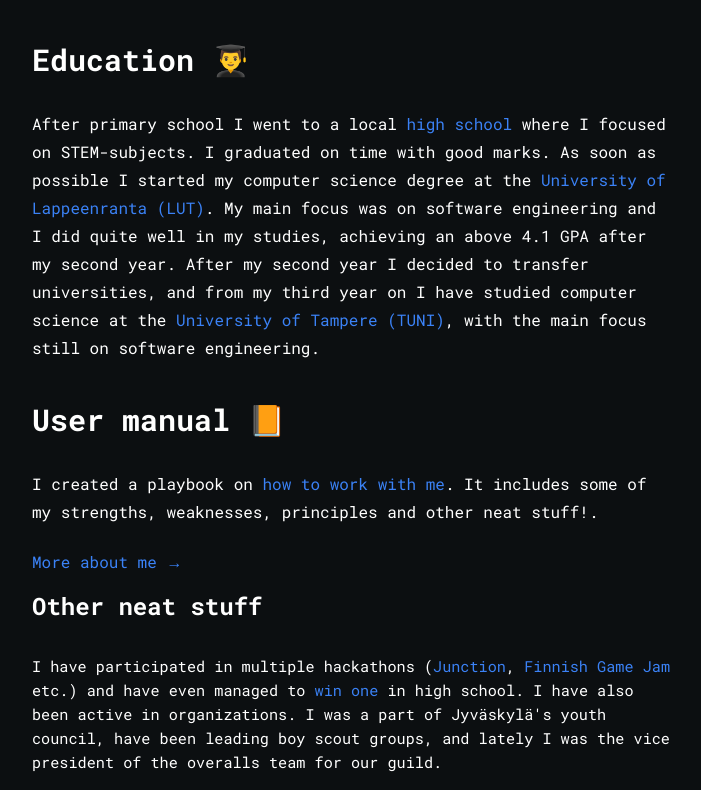
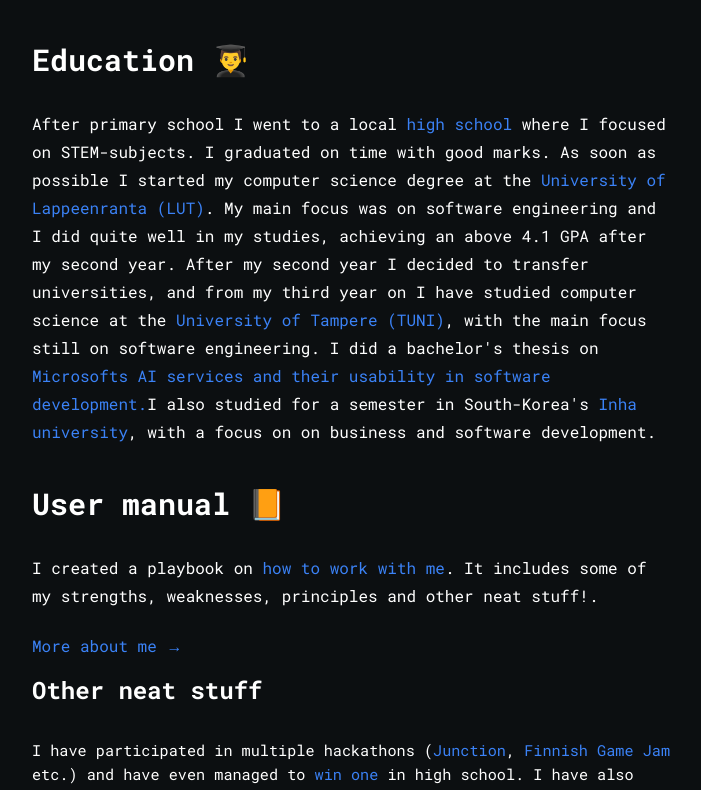
Before and after one commit to temevh/minimalisticPort, a Next.js app: page /about in a window 1280 px wide. Shown: the part 1070-1860 px from the top of the page, without its empty margins (288-989 px from the left). Built offline with nearby package versions, Linux system fonts and the light colour scheme.

Commit message:
updated about

```diff
--- a/src/app/about/components/Acollades.jsx
+++ b/src/app/about/components/Acollades.jsx
@@ -34,7 +34,7 @@
         </a>{" "}
         in high school. I have also been active in organizations. I was a part
         of Jyväskylä's youth council, have been leading boy scout groups, and
-        lately I was the vice president of the overalls team for our guild.
+        lately I was the vice president of the overalls team for our guild and currently I am working in the board of my guild as the übertutor.
       </p>
       <p className="text-base lg:mb-6 lg:mt-4 text-white">
         Check out my{" "}
--- a/src/app/about/components/Education.jsx
+++ b/src/app/about/components/Education.jsx
@@ -36,7 +36,19 @@
         >
           University of Tampere (TUNI)
         </a>
-        , with the main focus still on software engineering.
+        , with the main focus still on software engineering. I did a bachelor's thesis
+        on <a href="https://trepo.tuni.fi/handle/10024/225371"
+          className="text-blue-500 hover:text-blue-400 hover:cursor-pointer"
+          target="_blank"
+          rel="noopener noreferrer">
+          Microsofts AI services and their usability in software development.
+          </a>
+          I also studied for a semester in South-Korea's <a href="https://eng.inha.ac.kr/eng/index.do"
+          className="text-blue-500 hover:text-blue-400 hover:cursor-pointer"
+          target="_blank"
+          rel="noopener noreferrer">
+          Inha university
+          </a>, with a focus on on business and software development.
       </p>
     </>
   );
```
